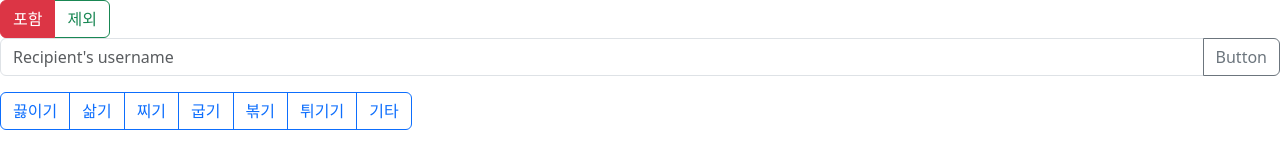
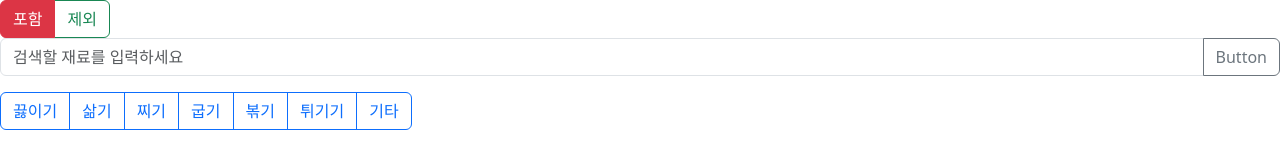
Before and after one commit to RecipeOfFive/react, a React (Create React App) app in the folder recipe_of_five_front/: page / in a window 1280 px wide. Shown: the top 160 px of the page. Built offline with nearby package versions, Linux system fonts and the light colour scheme.

Commit message:
feat: 재료 포함/제외 searchOption와 연결

```diff
--- a/recipe_of_five_front/src/App.js
+++ b/recipe_of_five_front/src/App.js
@@ -10,7 +10,7 @@ function App() {
     const searchOptions = {
         include: [],
         exclude: [],
-        method: "",
+        method: [],
     };
     return (
         <>
--- a/recipe_of_five_front/src/components/SearchInd.jsx
+++ b/recipe_of_five_front/src/components/SearchInd.jsx
@@ -5,9 +5,9 @@ import ToggleButton from "react-bootstrap/ToggleButton";
 import { Button, InputGroup, Form } from "react-bootstrap";
 
 export default function SearchInd() {
-    const [checked, setChecked] = useState(false);
+    const [input, setInput] = useState("");
     const [radioValue, setRadioValue] = useState("1");
-    const [include, setInclude] = useState(false);
+    const [include, setInclude] = useState(true);
     const radios = [
         { name: "포함", value: "1" },
         { name: "제외", value: "2" },
@@ -38,11 +38,24 @@ export default function SearchInd() {
             </ButtonGroup>
             <InputGroup className="mb-3">
                 <Form.Control
-                    placeholder="Recipient's username"
+                    value={input}
+                    placeholder="검색할 재료를 입력하세요"
                     aria-label="Recipient's username"
                     aria-describedby="basic-addon2"
+                    onChange={(e) => setInput(e.target.value)}
                 />
-                <Button variant="outline-secondary" id="button-addon2">
+                <Button
+                    variant="outline-secondary"
+                    id="button-addon2"
+                    onClick={() => {
+                        if (include) {
+                            searchOtions.include.push(input);
+                        } else {
+                            searchOtions.exclude.push(input);
+                        }
+                        setInput("");
+                    }}
+                >
                     Button
                 </Button>
             </InputGroup>
```
